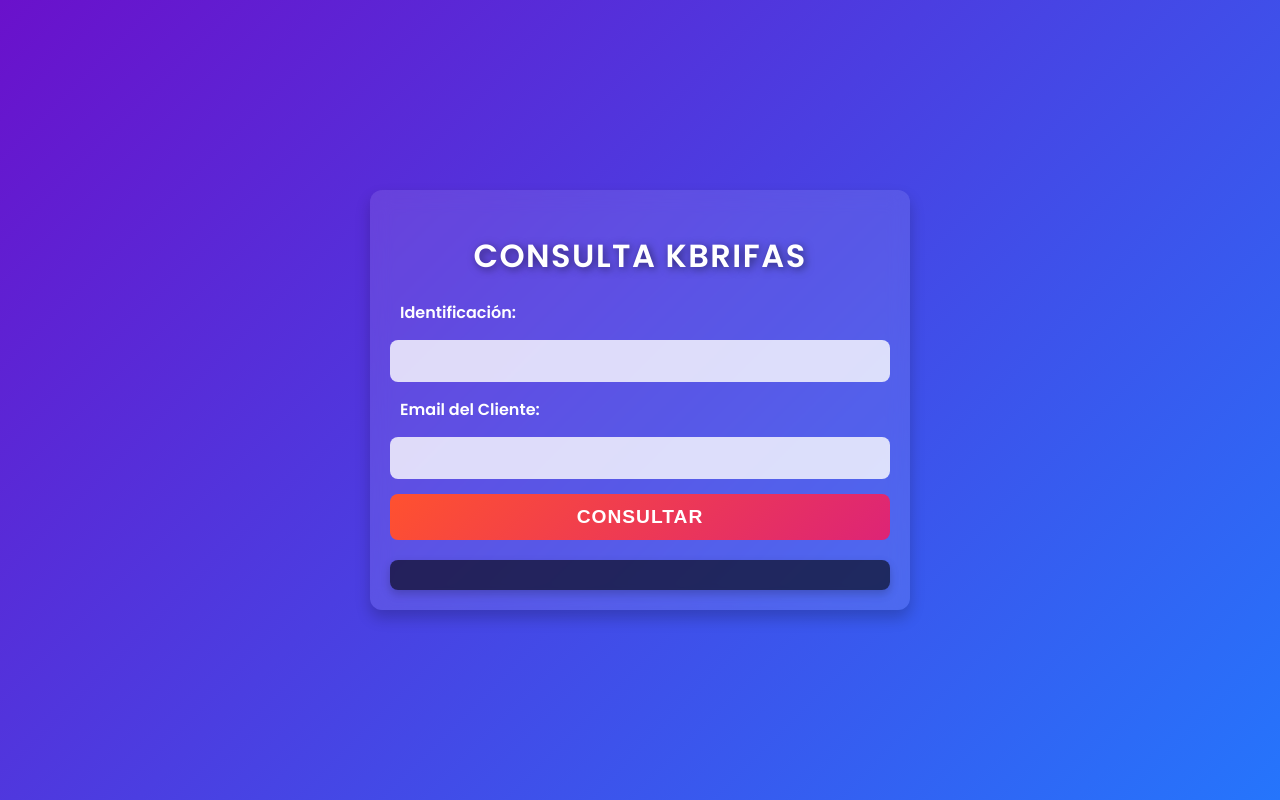
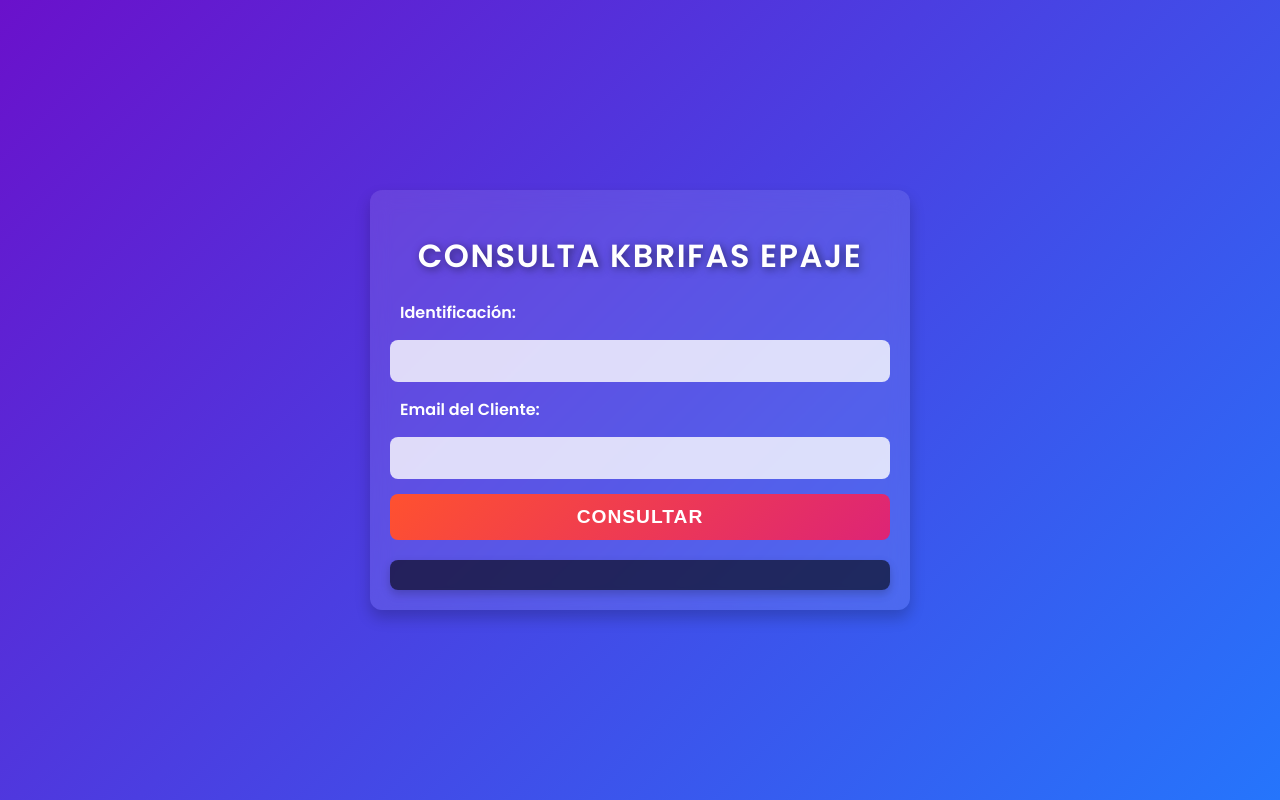
Before and after one commit to JeanGoP/consultaskbrifas, a website: page public/index.html in a window 1280 px wide. Drawn offline with Linux system fonts and the light colour scheme.

Commit message:
Cambio enn leyenda

```diff
--- a/public/index.html
+++ b/public/index.html
@@ -9,7 +9,7 @@
 </head>
 <body>
     <div class="container">
-        <h1>Consulta KBRIFAS</h1>
+        <h1>Consulta KBRIFAS EPAJE</h1>
         <form id="consultaForm">
             <label for="parametro1">Identificación:</label>
             <input type="text" id="parametro1" name="parametro1" required>
```
